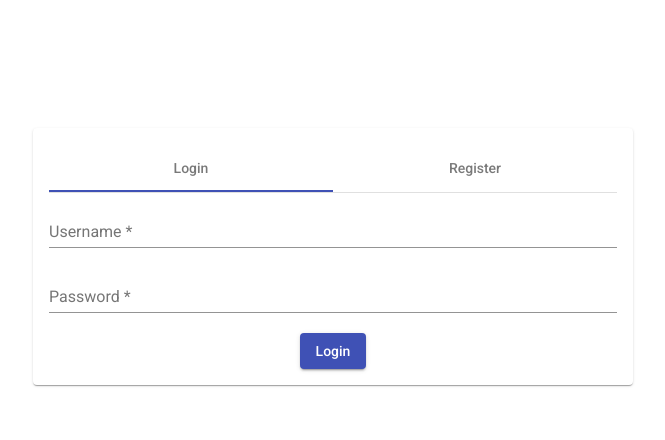
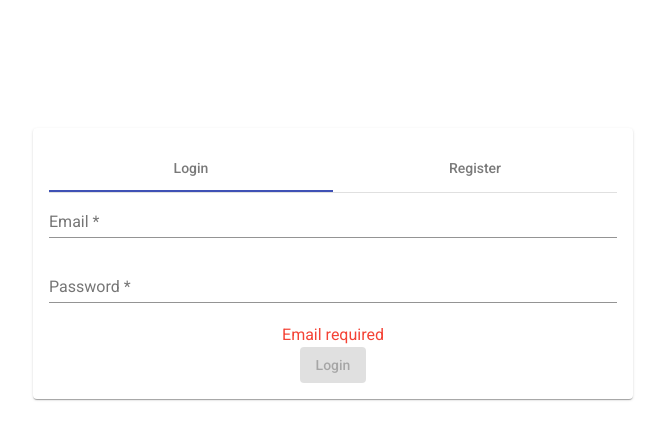
Before and after one commit to thinhnguyennt7/CS4261-First-Programming-Assignment, an Angular app in the folder client-side/: page / in a window 1280 px wide. Shown: the top 440 px of the page, without its empty margins (307-972 px from the left). Built offline with nearby package versions, Linux system fonts and the light colour scheme.

Commit message:
Fix conflict

```diff
--- a/client-side/src/app/app.module.ts
+++ b/client-side/src/app/app.module.ts
@@ -11,6 +11,8 @@ import { MatTabsModule } from '@angular/material/tabs';
 import { FormsModule } from '@angular/forms';
 import {MatButtonModule} from '@angular/material/button';
 import { HttpClientModule} from "@angular/common/http";
+
+import { ReactiveFormsModule } from '@angular/forms';
 
 @NgModule({
   declarations: [
@@ -26,7 +28,8 @@ import { HttpClientModule} from "@angular/common/http";
     MatTabsModule,
     FormsModule,
     MatButtonModule,
-    HttpClientModule
+    HttpClientModule,
+    ReactiveFormsModule
   ],
   exports: [
     MatInputModule,
--- a/client-side/src/app/login/login.component.html
+++ b/client-side/src/app/login/login.component.html
@@ -45,33 +45,53 @@
 
 
 <mat-card style="max-width: 600px; min-width: 450px; margin: 0 auto; margin-top: 10%;">
-	<form>
+	<form [formGroup]="form">
 		<mat-tab-group mat-stretch-tabs (selectedTabChange)="loginTabClick($event);reset()">
 			<mat-tab label="Login"></mat-tab>
 			<mat-tab label="Register"></mat-tab>
 		</mat-tab-group>
 		<div *ngIf="tab=='login'">
-			<mat-form-field class="example-full-width marginTop10">
-				<input required matInput placeholder="Username" [(ngModel)]="username" [ngModelOptions]="{standalone: true}">
+			<mat-form-field class="example-full-width">
+				<input required matInput placeholder="Email"
+				[(ngModel)]="email" formControlName="email">
 			</mat-form-field>
 			<mat-form-field class="example-full-width">
-				<input type="password" required matInput placeholder="Password" [(ngModel)]="password" [ngModelOptions]="{standalone: true}">
+				<input type="password" required matInput placeholder="Password"
+				[(ngModel)]="password" formControlName="password">
 			</mat-form-field>
+			<mat-error *ngIf="form.get('email').hasError('email') && !form.get('email').hasError('required')">
+				Please enter a valid email address
+			</mat-error>
+			<mat-error *ngIf="form.get('email').hasError('required')">
+				Email required
+			</mat-error>
 		</div>
 		<div *ngIf="tab=='register'">
-			<mat-form-field class="example-full-width marginTop10">
-				<input required matInput placeholder="Username" [(ngModel)]="username" [ngModelOptions]="{standalone: true}">
+			<mat-form-field class="example-full-width">
+				<input required matInput placeholder="Email"
+				[(ngModel)]="email" formControlName="email">
 			</mat-form-field>
 			<mat-form-field class="example-full-width">
-				<input type="password" required matInput placeholder="Password" [(ngModel)]="password" [ngModelOptions]="{standalone: true}">
+				<input type="password" required matInput placeholder="Password"
+				[(ngModel)]="password" formControlName="password">
 			</mat-form-field>
 			<mat-form-field class="example-full-width">
-				<input type="password" required matInput placeholder="Confirm password">
+				<input type="password" required matInput placeholder="Confirm password"
+				[(ngModel)]="confirmPassword" formControlName="password">
 			</mat-form-field>
+			<mat-error *ngIf="form.get('email').hasError('email') && !form.get('email').hasError('required')">
+				Please enter a valid email address
+			</mat-error>
+			<mat-error *ngIf="form.get('email').hasError('required')">
+				Email required
+			</mat-error>
+			<mat-error *ngIf="!form.get('email').hasError('email') && !form.get('email').hasError('required') && (confirmPassword != password)">
+				Password is not matched.
+			</mat-error>
 		</div>
 	</form>
 	<div class="centerlize">
-		<button *ngIf="tab=='login'" mat-raised-button color="primary" (click)="login()">Login</button>
-		<button *ngIf="tab=='register'" mat-raised-button color="primary" (click)="register()">Register</button>
+		<button *ngIf="tab=='login'" mat-raised-button [disabled]="!form.valid" color="primary" (click)="login()">Login</button>
+		<button *ngIf="tab=='register'" mat-raised-button [disabled]="!form.valid" color="primary" (click)="register()">Register</button>
 	</div>
 </mat-card>
--- a/client-side/src/app/login/login.component.ts
+++ b/client-side/src/app/login/login.component.ts
@@ -1,5 +1,6 @@
 import { Component, OnInit } from '@angular/core';
 import { HttpClientService } from '../http-client.service';
+import { FormGroup, Validators, FormControl } from '@angular/forms';
 
 @Component({
   selector: 'app-login',
@@ -9,8 +10,14 @@ import { HttpClientService } from '../http-client.service';
 export class LoginComponent implements OnInit {
 
   public tab: string = "login";
-  public username: string;
+  public email: string;
   public password: string;
+  public confirmPassword: string;
+  form = new FormGroup({
+    email: new FormControl('', [Validators.required, Validators.email]),
+    password: new FormControl('', [Validators.required]),
+    confirmPassword: new FormControl('',[Validators.required])
+  });
 
   constructor(private httpClient: HttpClientService) { }
 
@@ -26,14 +33,12 @@ export class LoginComponent implements OnInit {
   }
 
   reset(): void {
-    this.username = "";
+    this.email = "";
     this.password = "";
+    this.confirmPassword = ""
   }
 
   login() {
-    // console.log(this.tab);
-    // console.log(this.username);
-    // console.log(this.password)
     this.httpClient.get("/v1/account").subscribe((data) => {
       console.log(data);
     })
```
